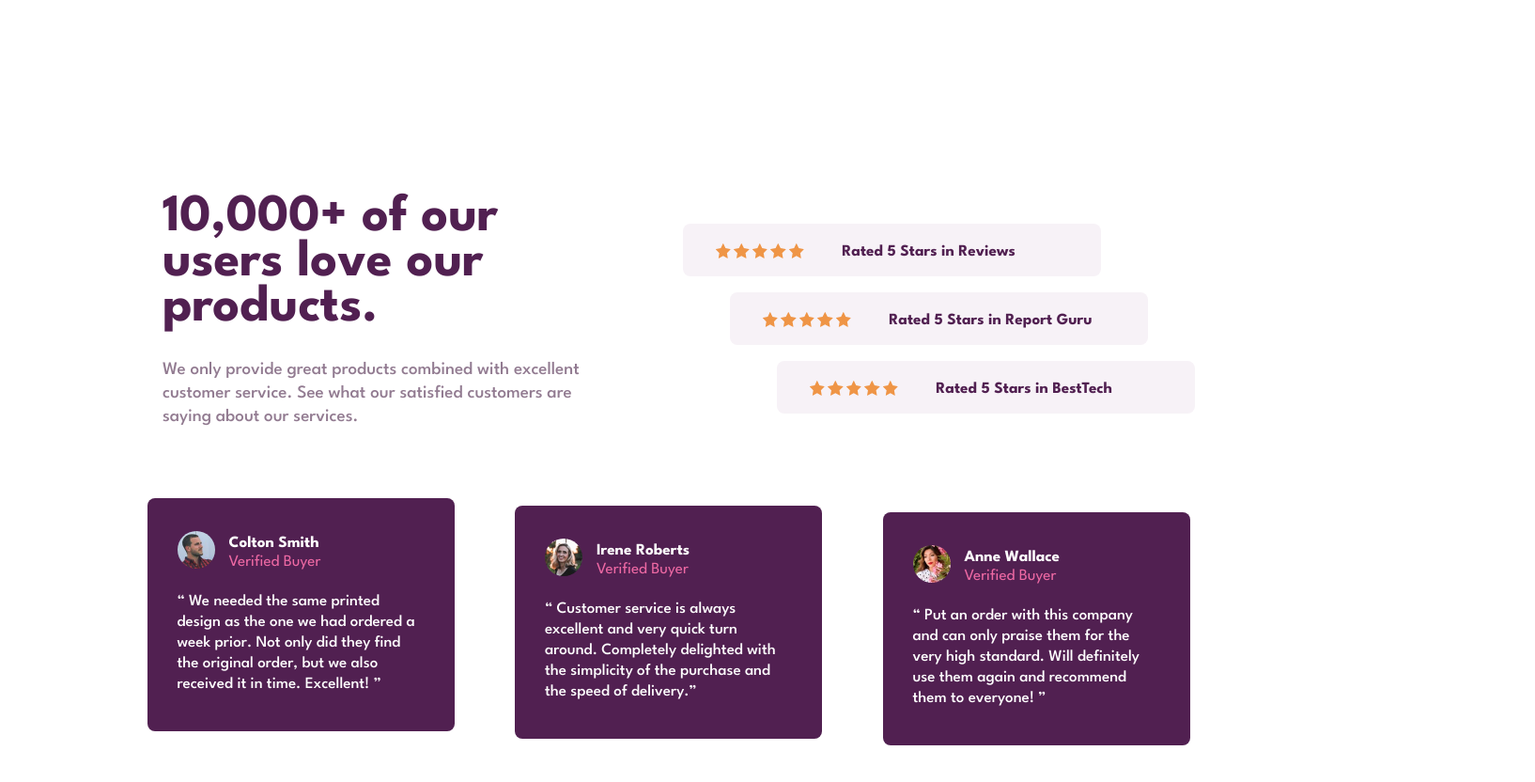
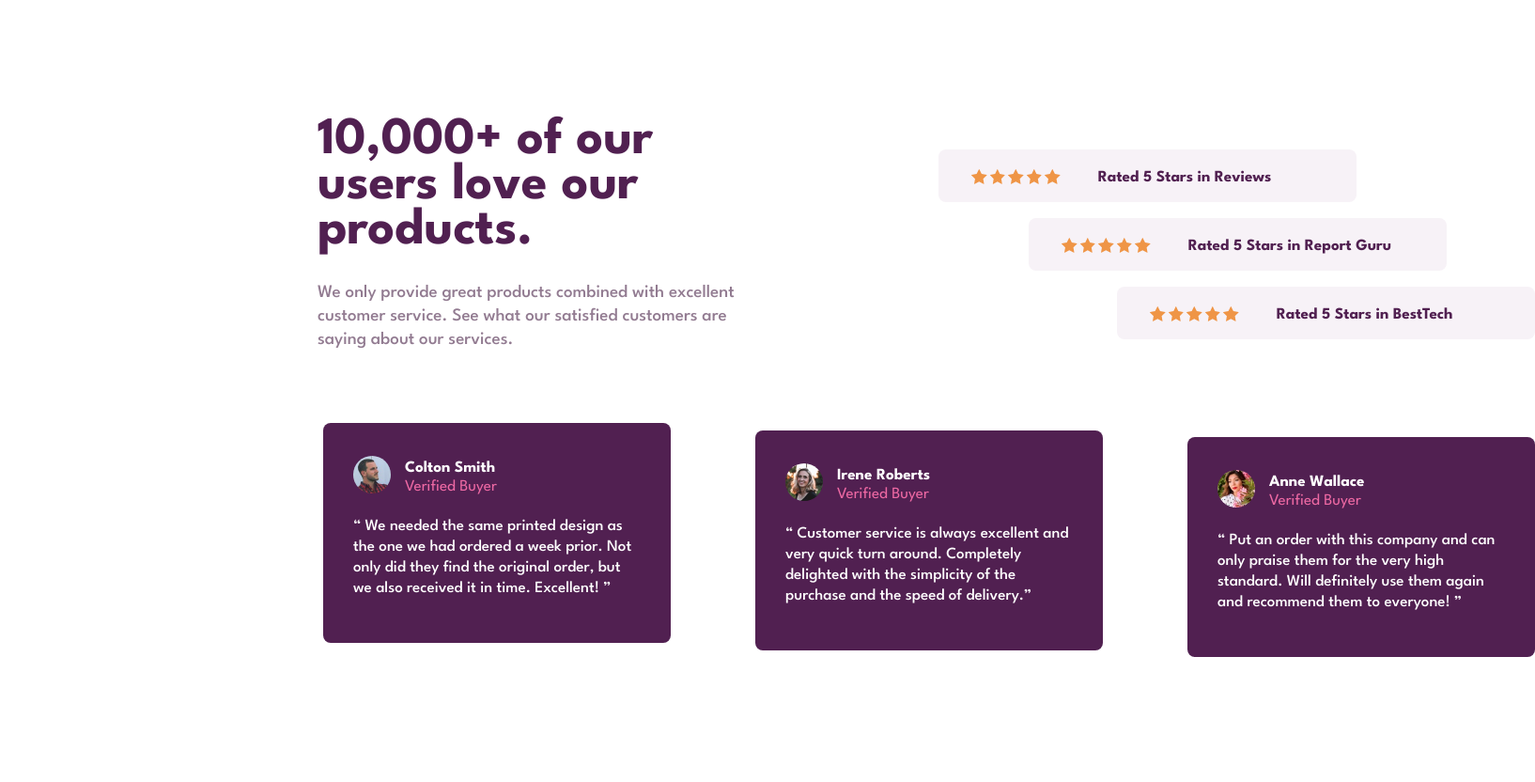
Before and after one commit to amandamaduenocasado/practica_flexbox_4, a plain HTML site: page index.html in a window 1280 px wide. Shown: the whole page at 94% size, 1634 px wide, since content can reach past the window. After the commit the page ends 800 px from the top, so only its background shows below. Drawn offline with Linux system fonts and the light colour scheme.

Commit message:
actualizacion

```diff
--- a/css/styles.css
+++ b/css/styles.css
@@ -24,7 +24,6 @@ body {
         align-items: flex-start;
     }
 }
-
 
 .header {
     margin: 82px 24px 64px 24px;
@@ -57,6 +56,7 @@ body {
         font-size: 56px;
         line-height: 48px;
         margin-top: 118px;
+        margin-left: 165px
     }
   }
 
@@ -77,17 +77,8 @@ body {
         font-size: 19px;
         line-height: 25px;
         color: #927B91;
+        margin-left: 165px
     }
-}
-
-.main {
-    width: 375px;
-    height: 1360px;
-    padding-left: 24px;
-    padding-right: 24px;
-    display: flex;
-    flex-direction: column;
-    align-items: center;
 }
 
 .container-star-1, .container-star-2, .container-star-3 {
@@ -108,7 +99,6 @@ body {
     .container-star-3 {
         margin-bottom: 89px;
     }
-
 }
 
 @media screen and (width > 768px) {
@@ -127,20 +117,20 @@ body {
 
 @media screen and (width > 768px) {
     .container-star-1 {
-        margin-top: 230px;
+        margin-top: 151px;
         margin-left: 475px;
     }
 }
 
 @media screen and (width > 768px) {
     .container-star-2 {
-        margin-left: 575px;
+        margin-left: 571px;
     }
 }
 
 @media screen and (width > 768px) {
     .container-star-3 {
-        margin-left: 675px;
+        margin-left: 665px;
     }
 }
 
@@ -157,7 +147,6 @@ body {
         height: 15.77px;
         margin-left: 3px;
         top: 5px;
-
     }
 }
 
@@ -174,7 +163,6 @@ body {
         font-weight: 700;
         bottom: 8px;
         left: 40px;
-
     }
 }
 
@@ -186,8 +174,6 @@ body {
 
 @media screen and (width > 768px) {
     .big-container-buyer {
-        width: 1110px;
-        height: 266px;
         display: flex;
         flex-direction: row;
         justify-content: space-between;
@@ -205,24 +191,37 @@ body {
 }
 
 @media screen and (width > 768px) {
+    .container-buyer-1 {
+        position: relative;
+        width: 370px;
+        height: 234px;
+        background-color: #512051;
+        padding: 40px 32px 35px 32px;
+        border-radius: 8px;
+        right: 180px
+    }
+}
+
+@media screen and (width > 768px) {
     .container-buyer-2 {
         position: relative;
-        width: 327px;
-        height: 248px;
+        width: 370px;
+        height: 234px;
         background-color: #512051;
         padding: 40px 32px 35px 32px;
         border-radius: 8px;
         top: 7.5px;
+        right: 90px;
     }
 }
 
 @media screen and (width > 768px) {
     .container-buyer-3 {
         position: relative;
-        width: 327px;
-        height: 248px;
+        width: 370px;
+        height: 234px;
         background-color: #512051;
-        padding: 40px 32px 35px 32px;
+        padding: 40px 30px 35px 32px;
         border-radius: 8px;
         top: 15px;
     }
@@ -253,7 +252,7 @@ body {
     color: white;
     line-height: 22px;
     text-align: start;
-    margin-top: 23px;;
+    margin-top: 23px;
 }
 
 .buyer-face {
--- a/index.html
+++ b/index.html
@@ -11,41 +11,44 @@
     <title>Practica Flexbox 4</title>
   </head>
   <body>
-  <header class="header">
+  <header>
+    <section class="header">
       <h1 class="title-header">10,000+ of our users love our products.</h1>
       <p class="text-header">
         We only provide great products combined with excellent customer service. See what our satisfied customers are saying about our services.
       </p>
+    </section>
   </header>
 
-  <main class="main">
-      <section class="container-star-1">
+  <main>
+    <section class="big-container-star">
+      <article class="container-star-1">
         <img class="icon" src="assets/images/icon-star.svg" alt="star"/>
         <img class="icon" src="assets/images/icon-star.svg" alt="star"/>
         <img class="icon" src="assets/images/icon-star.svg" alt="star"/>
         <img class="icon" src="assets/images/icon-star.svg" alt="star"/>
         <img class="icon" src="assets/images/icon-star.svg" alt="star"/>
         <h2 class="text-star">Rated 5 Stars in Reviews</h2>
-      </section>
+      </article>
 
-      <section class="container-star-2">
+      <article class="container-star-2">
         <img class="icon" src="assets/images/icon-star.svg" alt="star"/>
         <img class="icon" src="assets/images/icon-star.svg" alt="star"/>
         <img class="icon" src="assets/images/icon-star.svg" alt="star"/>
         <img class="icon" src="assets/images/icon-star.svg" alt="star"/>
         <img class="icon" src="assets/images/icon-star.svg" alt="star"/>
         <h2 class="text-star">Rated 5 Stars in Report Guru</h2>
-      </section>
+      </article>
 
-      <section class="container-star-3">
+      <article class="container-star-3">
         <img class="icon" src="assets/images/icon-star.svg" alt="star"/>
         <img class="icon" src="assets/images/icon-star.svg" alt="star"/>
         <img class="icon" src="assets/images/icon-star.svg" alt="star"/>
         <img class="icon" src="assets/images/icon-star.svg" alt="star"/>
         <img class="icon" src="assets/images/icon-star.svg" alt="star"/>
         <h2 class="text-star">Rated 5 Stars in BestTech</h2>
-      </section>
-
+      </article>
+    </section>
 
     <section class="big-container-buyer">
       <article class="container-buyer-1">
@@ -69,6 +72,6 @@
         <img class="buyer-face" src="assets/images/image-anne.jpg"/>
       </article>
     </section>
-    </main>
+  </main>
   </body>
 </html>
```
